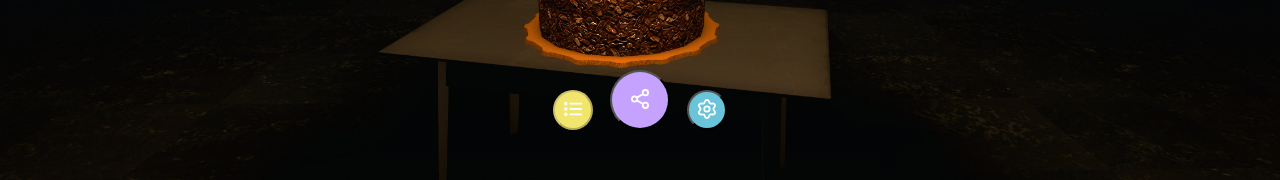
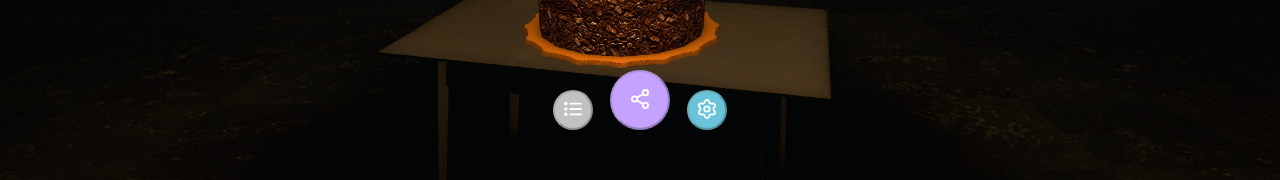
Before and after one commit to BungaeThunder/Bungae-Front, a Next.js app: page /cake in a window 1280 px wide. Shown: the part 622-802 px from the top of the page. Built offline with nearby package versions, Linux system fonts and the light colour scheme.

Commit message:
feat(cake session): change some variable names

```diff
--- a/component/cake/AddLetterButton.tsx
+++ b/component/cake/AddLetterButton.tsx
@@ -5,29 +5,29 @@ import { RoundButton } from 'component/cake/RoundButton';
 import pallette from 'public/styles/colorPalette';
 
 type IAddLetterButtonProps = {
-  beforeBday: boolean;
+  isBeforeBday: boolean;
 };
 
-export const AddLetterButton: React.FC<IAddLetterButtonProps> = ({ beforeBday }) => {
+export const AddLetterButton: React.FC<IAddLetterButtonProps> = ({ isBeforeBday }) => {
   return (
     <Navigator className="wrapper">
       <RoundButton
         IconSrc="/icons/list.svg"
         IconSize={40}
-        IconColor={pallette.yellow}
-        IsActive={!beforeBday}
+        IconColor={pallette.gray}
+        isDisabled={isBeforeBday}
       ></RoundButton>
       <RoundButton
         IconSrc="/icons/share.svg"
         IconSize={60}
         IconColor={pallette.purple}
-        IsActive={true}
+        isDisabled={true}
       ></RoundButton>
       <RoundButton
         IconSrc="/icons/setting.svg"
         IconSize={40}
         IconColor={pallette.skyblue}
-        IsActive={true}
+        isDisabled={true}
       ></RoundButton>
     </Navigator>
   );
--- a/component/cake/RoundButton.tsx
+++ b/component/cake/RoundButton.tsx
@@ -7,23 +7,23 @@ type RoundButtonProps = {
   IconSrc: string;
   IconSize: number;
   IconColor: string;
-  IsActive: boolean;
+  isDisabled: boolean;
 };
 
 export const RoundButton: React.FC<RoundButtonProps> = ({
   IconSrc,
   IconSize,
   IconColor,
-  IsActive,
+  isDisabled,
 }) => {
   return (
-    <IRoundButton IconSize={IconSize} IconColor={IconColor} disabled={!IsActive}>
+    <Button IconSize={IconSize} IconColor={IconColor} disabled={isDisabled}>
       <Image src={IconSrc} alt="button" width={18} height={30} />
-    </IRoundButton>
+    </Button>
   );
 };
 
-const IRoundButton = styled.button<{ IconSize: number; IconColor: string }>`
+const Button = styled.button<{ IconSize: number; IconColor: string }>`
   text-align: center;
   width: ${props => props.IconSize}px;
   height: ${props => props.IconSize}px;
--- a/pages/cake/index.tsx
+++ b/pages/cake/index.tsx
@@ -19,15 +19,18 @@ const GlobalStyle = createGlobalStyle`
 function dDayCount(birthDay: Date) {
   const now = new Date();
 
-  const Today = now.getFullYear() + '-' + (now.getMonth() + 1) + '-' + now.getDate();
-  const Bday = birthDay.getFullYear() + '-' + (birthDay.getMonth() + 1) + '-' + birthDay.getDate();
-  const BirthdayDate = new Date(Bday);
-  const TodayDate = new Date(Today);
-  const dateDiff = Math.abs((BirthdayDate.getTime() - TodayDate.getTime()) / (1000 * 60 * 60 * 24));
-  const beforeBday = BirthdayDate > TodayDate;
-  const dateCount = beforeBday ? '-' + Math.floor(dateDiff) : '+' + Math.floor(dateDiff);
+  const todayStr = now.getFullYear() + '-' + (now.getMonth() + 1) + '-' + now.getDate();
+  const birthDayStr =
+    birthDay.getFullYear() + '-' + (birthDay.getMonth() + 1) + '-' + birthDay.getDate();
 
-  return { Today, Bday, dateCount, beforeBday };
+  const TodayDate = new Date(todayStr);
+  const birthDayDate = new Date(birthDayStr);
+
+  const dateDiff = Math.abs((birthDayDate.getTime() - TodayDate.getTime()) / (1000 * 60 * 60 * 24));
+  const isBeforeBday = birthDayDate > TodayDate;
+  const dateCount = isBeforeBday ? '-' + Math.floor(dateDiff) : '+' + Math.floor(dateDiff);
+
+  return { todayStr, birthDayStr, dateCount, isBeforeBday };
 }
 
 const Cake: NextPage = () => {
@@ -43,12 +46,12 @@ const Cake: NextPage = () => {
       <GlobalStyle />
       <main>
         <BirthdayInfo>
-          <p>Today:{dateInfo.Today}</p>
-          <p>Bday:{dateInfo.Bday}</p>
+          <p>Today:{dateInfo.todayStr}</p>
+          <p>Bday:{dateInfo.birthDayStr}</p>
           <p> D{dateInfo.dateCount}</p>
         </BirthdayInfo>
         <div>
-          <AddLetterButton beforeBday={dateInfo.beforeBday} />
+          <AddLetterButton isBeforeBday={dateInfo.isBeforeBday} />
         </div>
       </main>
     </div>
```
Also changed, not shown: package.json (+12 -10 lines), 1 other file (tests, documents, lock files or other folders).
